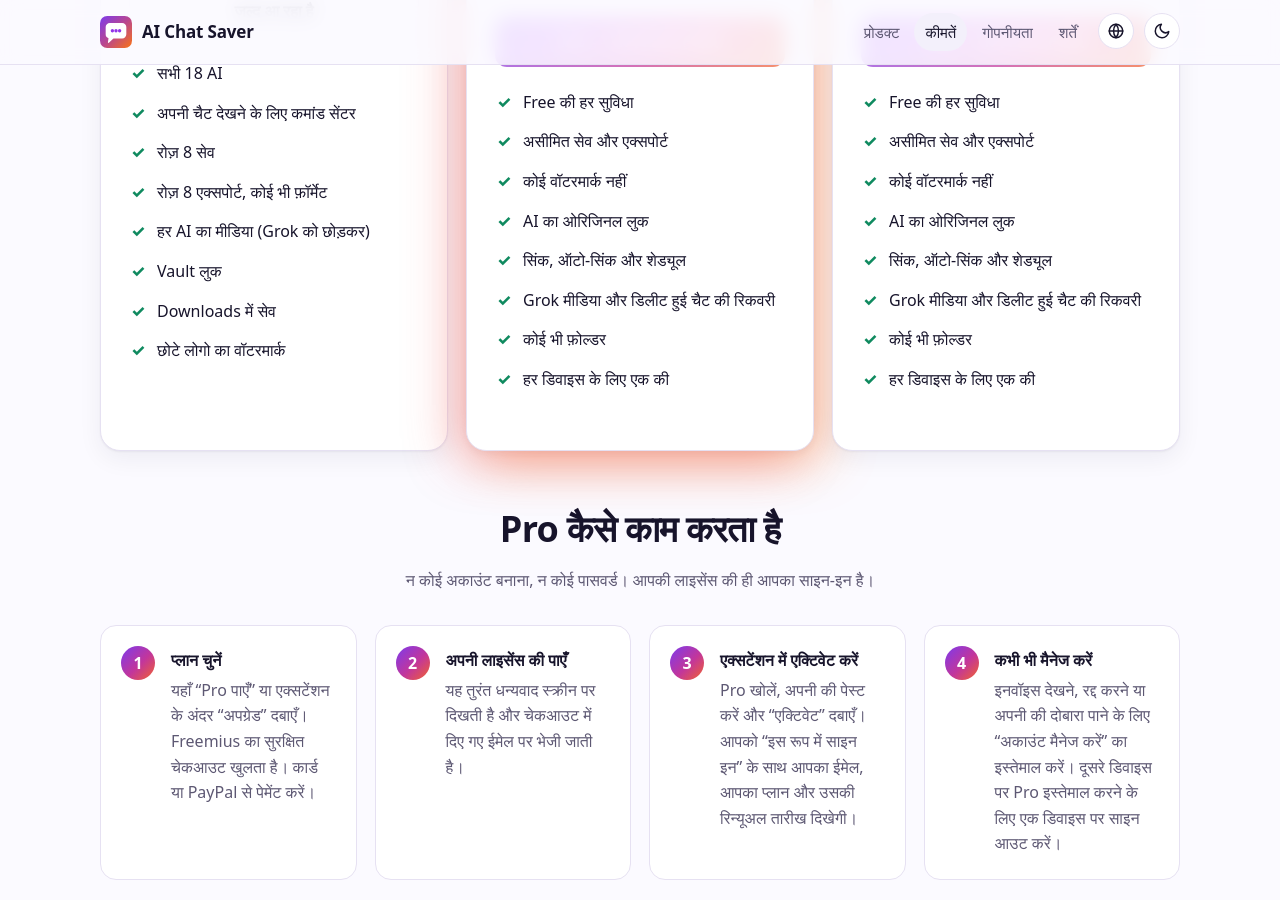
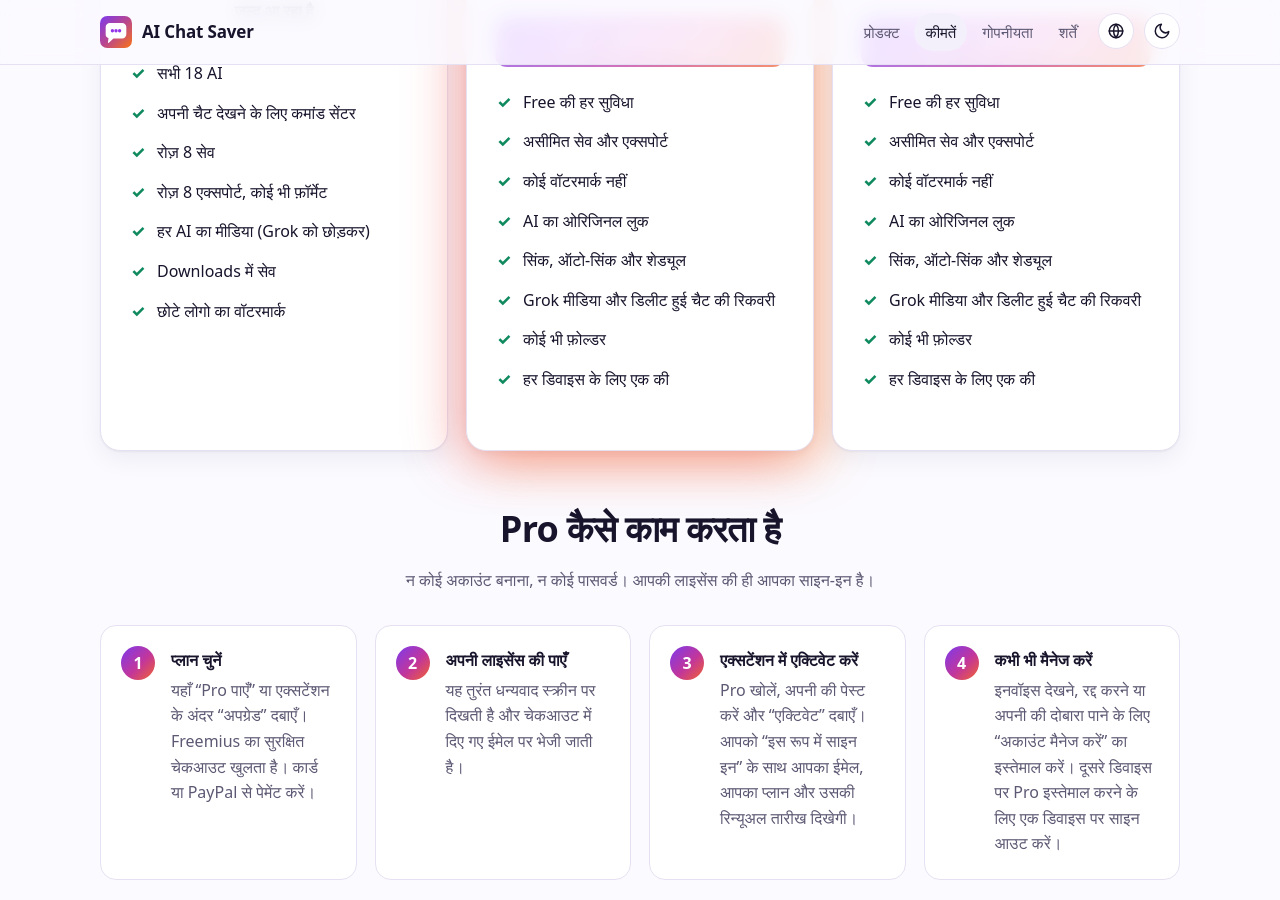
Before and after one commit to aichatsaver/aichatsaver.github.io, a Jekyll site: the page built from hi/pricing.html, in a window 1280 px wide and 900 px high, scrolled down 440 px. Built offline with Jekyll 4.4.1, drawn with Linux system fonts in a browser that asks for light colours.

Commit message:
Pricing: remove look bullet from Free (Free 7, Pro 8) (hi)

```diff
--- a/_data/i18n/hi.yml
+++ b/_data/i18n/hi.yml
@@ -37,7 +37,6 @@
   - "रोज़ 8 सेव"
   - "रोज़ 8 एक्सपोर्ट, कोई भी फ़ॉर्मेट"
   - "हर AI का मीडिया (Grok को छोड़कर)"
-  - "Vault लुक"
   - "Downloads में सेव"
   - "छोटे लोगो का वॉटरमार्क"
   pro_features:
```
